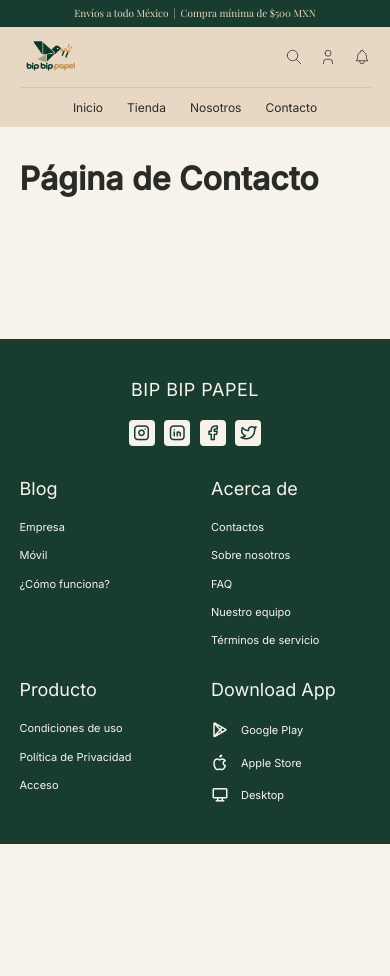
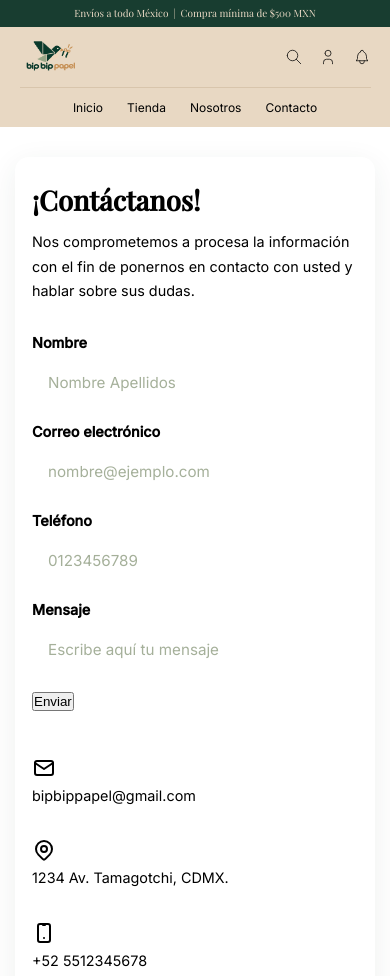
Before and after one commit to DanielMirandaAyalaDev/BipBipPapel, a plain HTML site: page html/contacto.html in a window 390 px wide. Shown: the top 976 px of the page. Before the commit the page ends 844 px from the top, so only its background shows below. Drawn offline with nearby package versions, Linux system fonts and the light colour scheme.

Commit message:
fix: se pasan funcionalidades de ramas sin merge

```diff
--- a/css/contactanos.css
+++ b/css/contactanos.css
@@ -0,0 +1,161 @@
+
+
+root {
+    --color-primario: #3498db;
+    --fuente-principal: 'Arial', sans-serif;
+    --espaciado: 16px;
+    --color-principal: #183D30;
+    --color-secundario: #E8D8C3;
+    --color-fondo: #F7F3EB;
+    --color-detalles: #C5A477;
+    --color-detalles: #A5B09A;
+    --color-texto: #292B27;
+  }
+
+
+  /* Fondo y tipografía */
+  body {
+      background-color: var(--color-fondo);
+      color: var(--color-texto);
+      font-family: 'Inter', sans-serif; /* Esperar a cambios*/
+      margin: 0;
+  }
+
+  /* Contenedor principal */
+  main {
+      max-width: 850px;
+      margin: 55px auto;
+      padding: 45px 55px;
+      background-color: var(--color-secundario);
+      border-radius: 18px;
+      box-shadow: 0 8px 30px rgba(35, 69, 54, 0.08);
+  }
+
+  /* Título */
+  main > h2 {
+      color: var(--color-primario);
+      font-family: 'Playfair Display', serif;
+      font-size: 2.3rem;
+      font-weight: 700;
+      margin-bottom: 12px;
+  }
+
+  /* Descripción */
+  main > p {
+      color: var(--color-texto);
+      font-size: 0.98rem;
+      line-height: 1.7;
+      margin-bottom: 30px;
+  }
+
+  /* Etiquetas */
+  .form-label {
+      display: block;
+      color: var(--color-primario);
+      font-size: 0.95rem;
+      font-weight: 600;
+      margin-bottom: 9px;
+  }
+
+  /* Campos de entrada */
+  .form-control {
+      width: 100%;
+      min-height: 48px;
+      padding: 12px 16px;
+      margin-bottom: 17px;
+
+      background-color: var(--color-secundario);
+      border: 1px solid var(--color-detalles);
+      border-radius: 9px;
+
+      color: var(--color-texto);
+      font-family: 'Inter', sans-serif;
+      font-size: 0.95rem;
+
+      transition: border-color 0.3s ease,
+                  box-shadow 0.3s ease,
+                  background-color 0.3s ease;
+  }
+
+  /* Texto de los placeholders */
+  .form-control::placeholder {
+      color: #A5B09A;
+      opacity: 1;
+  }
+
+  /* Cuando el usuario selecciona un campo */
+  .form-control:focus {
+      background-color: var(--color-secundario);
+      border-color: var(--color-primario);
+      box-shadow: 0 0 0 3px rgba(52, 152, 219, 0.13);
+      outline: none;
+  }
+
+  /* Área de mensaje */
+  textarea.form-control {
+      min-height: 150px;
+      resize: vertical;
+  }
+
+  /* Mensaje de confirmación */
+  main > .alert-success {
+      background-color: var(--color-secundario);
+      border: 1px solid var(--color-detalles);
+      border-radius: 9px;
+      color: var(--color-primario);
+      padding: 15px 18px;
+      margin-top: 15px;
+  }
+
+  /* Botón de cerrar alerta */
+  .alert .btn-close {
+      opacity: 0.6;
+  }
+
+  .alert .btn-close:hover {
+      opacity: 1;
+  }
+
+  /* responsivo */
+
+  @media (max-width: 768px) {
+
+      main {
+          width: calc(100% - 30px);
+          margin: 30px auto;
+          padding: 30px 22px;
+          border-radius: 14px;
+      }
+
+      main > h2 {
+          font-size: 1.9rem;
+      }
+
+      main > p {
+          font-size: 0.9rem;
+      }
+
+      .form-control {
+          min-height: 46px;
+      }
+
+      textarea.form-control {
+          min-height: 130px;
+      }
+  }
+
+  /* Pantallas pequeñas */
+  @media (max-width: 400px) {
+
+      main {
+          padding: 25px 17px;
+      }
+
+      main > h2 {
+          font-size: 1.7rem;
+      }
+
+      .form-label {
+          font-size: 0.9rem;
+      }
+  }
--- a/html/contacto.html
+++ b/html/contacto.html
@@ -8,6 +8,8 @@
     <!-- Iconos para el footer (redes sociales y apps) -->
     <link rel="stylesheet" href="https://cdn.jsdelivr.net/npm/@tabler/icons-webfont@3.19.0/dist/tabler-icons.min.css">
     <link rel="stylesheet" href="../styles.css">
+    <link rel="stylesheet" href="../css/contactanos.css">
+    <script src="../js/formularioContacto.js"></script>
 </head>
 <body>
     <header>Envíos a todo México &nbsp;|&nbsp; Compra mínima de $500 MXN</header>
@@ -32,7 +34,67 @@
     </nav>
 
     <main>
-        <h1>Página de Contacto</h1>
+        <h2>¡Contáctanos!</h2>
+        <p>Nos comprometemos a procesa la información con el fin de ponernos
+            en contacto con usted y hablar sobre sus dudas.
+        </p>
+        <!--Form-->
+        <form class="row g-3" id="formularioContacto">
+            <div class="col-auto">
+                <label for="formControlInput" class="form-label">Nombre</label>
+                <input type="text" class="form-control" id="inputNombre" placeholder="Nombre Apellidos">
+
+
+                <label for="formControlInput" class="form-label">Correo electrónico</label>
+                <input type="email" class="form-control" id="inputEmail" placeholder="nombre@ejemplo.com">
+
+                <label for="formControlInput" class="form-label">Teléfono</label>
+                <input type="tel" class="form-control" id="inputTelefono" placeholder="0123456789">
+
+                <label for="formControlInput" class="form-label">Mensaje</label>
+                <input type="text" class="form-control" id="inputMensaje" placeholder="Escribe aquí tu mensaje">
+                <div class="d-flex justify-content-center align-items-center">
+                    <button type="submit" id="btnformEnviarContacto" class="btn">Enviar</button>
+                </div>
+
+            </div>
+
+        </form>
+        <!--Botón de enviar formulario-->
+
+        <!--Boton de alerta-->
+        <div class="alert alert-success alert-dismissible fade show" role="alert" id="alertaCorrecta">
+        </div>
+
+        <!--Iconos para mensajes-->
+        <!--Carta-->
+        <svg xmlns="http://www.w3.org/2000/svg" width="24" height="24" viewBox="0 0 24 24" fill="none"
+            stroke="currentColor" stroke-width="2" stroke-linecap="round" stroke-linejoin="round"
+            class="icon icon-tabler icons-tabler-outline icon-tabler-mail">
+            <path stroke="none" d="M0 0h24v24H0z" fill="none" />
+            <path d="M3 7a2 2 0 0 1 2 -2h14a2 2 0 0 1 2 2v10a2 2 0 0 1 -2 2h-14a2 2 0 0 1 -2 -2v-10" />
+            <path d="M3 7l9 6l9 -6" />
+        </svg>
+        <p>bipbippapel@gmail.com</p>
+        <!--Ubicación-->
+        <svg xmlns="http://www.w3.org/2000/svg" width="24" height="24" viewBox="0 0 24 24" fill="none"
+            stroke="currentColor" stroke-width="2" stroke-linecap="round" stroke-linejoin="round"
+            class="icon icon-tabler icons-tabler-outline icon-tabler-map-pin">
+            <path stroke="none" d="M0 0h24v24H0z" fill="none" />
+            <path d="M9 11a3 3 0 1 0 6 0a3 3 0 0 0 -6 0" />
+            <path d="M17.657 16.657l-4.243 4.243a2 2 0 0 1 -2.827 0l-4.244 -4.243a8 8 0 1 1 11.314 0" />
+        </svg>
+        <p>1234 Av. Tamagotchi, CDMX.</p>
+        <!--Celular-->
+        <svg xmlns="http://www.w3.org/2000/svg" width="24" height="24" viewBox="0 0 24 24" fill="none"
+            stroke="currentColor" stroke-width="2" stroke-linecap="round" stroke-linejoin="round"
+            class="icon icon-tabler icons-tabler-outline icon-tabler-device-mobile">
+            <path stroke="none" d="M0 0h24v24H0z" fill="none" />
+            <path d="M6 5a2 2 0 0 1 2 -2h8a2 2 0 0 1 2 2v14a2 2 0 0 1 -2 2h-8a2 2 0 0 1 -2 -2v-14" />
+            <path d="M11 4h2" />
+            <path d="M12 17v.01" />
+        </svg>
+        <p>+52 5512345678</p>
     </main>
 
     <footer>
--- /dev/null
+++ b/js/formularioContacto.js
@@ -0,0 +1,89 @@
+document.addEventListener('DOMContentLoaded', function () {
+
+
+    //variable donde se obtiene  el id del fomulario
+    const formulario = document.querySelector("#formularioContacto");
+
+
+    formulario.addEventListener("submit", function (e) {
+        //CReacion de variablels donde se obtienen los ids de los campos del formulario
+        const inputMombre = document.querySelector('#inputNombre').value.trim();
+        const inputCorreo = document.querySelector('#inputEmail').value.trim();
+        const inputTelefono = document.querySelector("#inputTelefono").value.trim();
+        const inputMensaje = document.querySelector("#inputMensaje").value.trim();
+
+        // Validar campo vacíos
+        if (inputMombre === "" || inputCorreo === "" || inputTelefono === "" || inputMensaje === "") {
+            e.preventDefault(); // Detiene el envío del formulario
+            mostrarAlerta("Por favor, completa los campos del formulario.", "error");
+            return;
+        } else if (!/^[a-zA-ZáéíóúÁÉÍÓÚñÑüÜ\s]+$/.test(inputMombre)) {
+            e.preventDefault(); // Detiene el envío del formulario
+            mostrarAlerta("el campo nombre, no acepta números", "error");
+            return;
+        }
+
+
+        //  Validar formato de correo básico
+        if (!inputCorreo.includes("@")) {
+            e.preventDefault();
+            mostrarAlerta("Por favor, ingresa un correo electrónico válido.", "error");
+            return;
+        } else if (!inputCorreo.includes(".")) {
+            e.preventDefault();
+            mostrarAlerta(`Por favor, al correo ${inputCorreo}, le hace falta dominio \n Ejemplo:nombre@ejemplo.com`, "error");
+            return;
+        }
+
+
+        if (!/^\d+$/.test(inputTelefono)) {
+            e.preventDefault();
+            mostrarAlerta("el campo télefono solo acepta números", "error");
+            return;
+        } else if (inputTelefono.length >= 11) {
+            e.preventDefault();
+            mostrarAlerta("el campo télefono debe de ser de 10 dígitos", "error");
+            return;
+        }
+
+        const mensaje = inputMensaje.split(/\s+/);
+        if (mensaje.length >= 500) {
+            e.preventDefault();
+            mostrarAlerta("El campo mensaje no puede tener mas de 500 caráteres", "error");
+            return;
+        }
+
+        e.preventDefault();
+
+        mostrarAlerta("Formulario enviado con éxito", "info");
+        formulario.reset();
+
+    });
+
+
+    function mostrarAlerta(mensaje, tipo) {
+        const alerta = document.querySelector("#alertaCorrecta");
+
+        console.log(tipo);
+        if (tipo === "info") {
+            alerta.innerHTML = `
+            <div class="alert alert-success d-flex align-items-center" fade show role="alert">
+            <strong>${mensaje}</strong>
+            <button type="button" class="btn-close" data-bs-dismiss="alert" aria-label="Close">
+            </button>
+            </div>`
+
+
+        } else if (tipo === "error") {
+            const alerta = document.querySelector("#alertaCorrecta");
+            alerta.innerHTML = `<div class="alert alert-warning d-flex align-items-center" fade show role="alert">
+            <strong>${mensaje}</strong>
+            <button type="button" class="btn-close" data-bs-dismiss="alert" aria-label="Close"></button>
+            </div>`
+
+        }
+
+
+
+    }
+});
```
